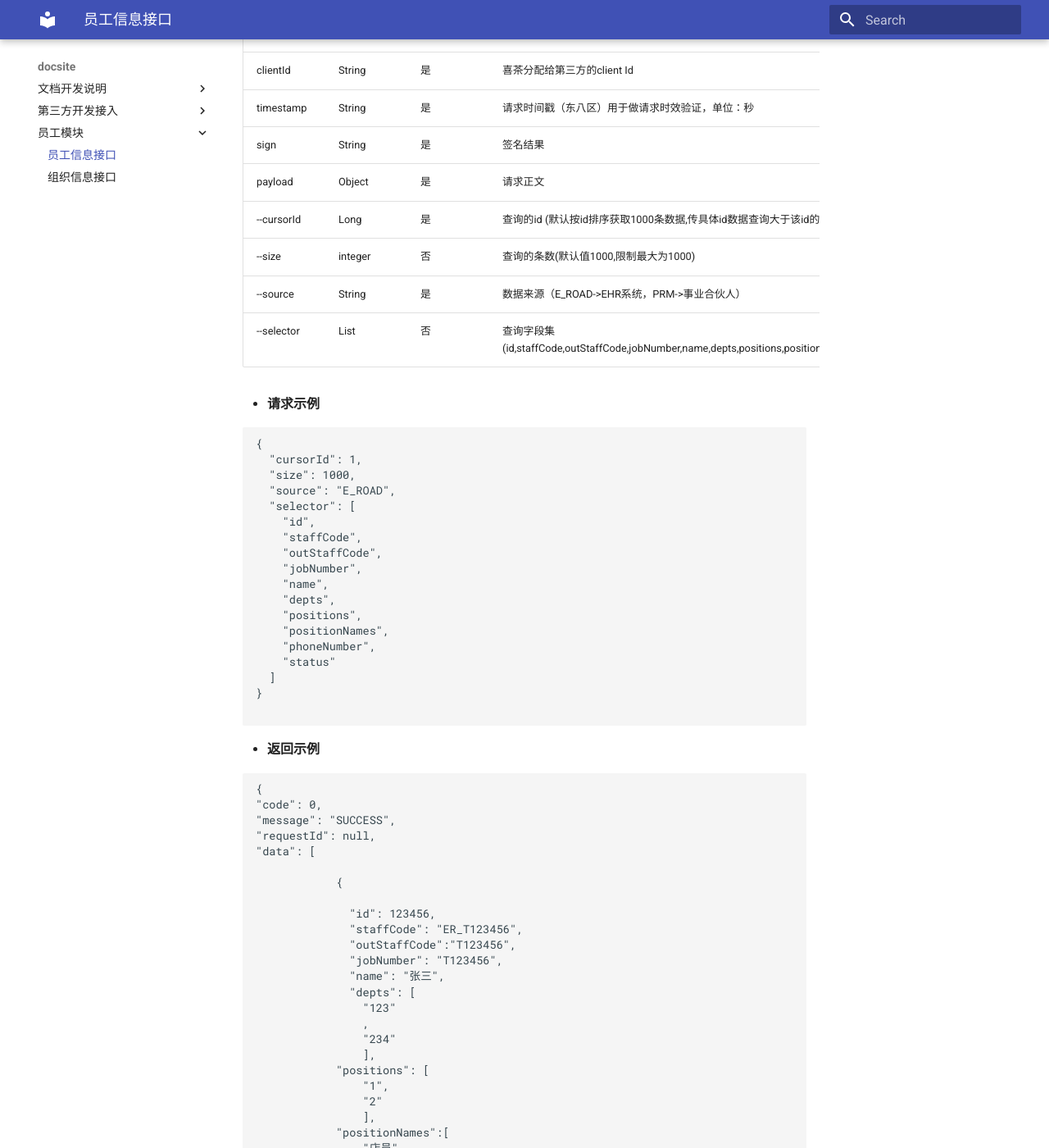
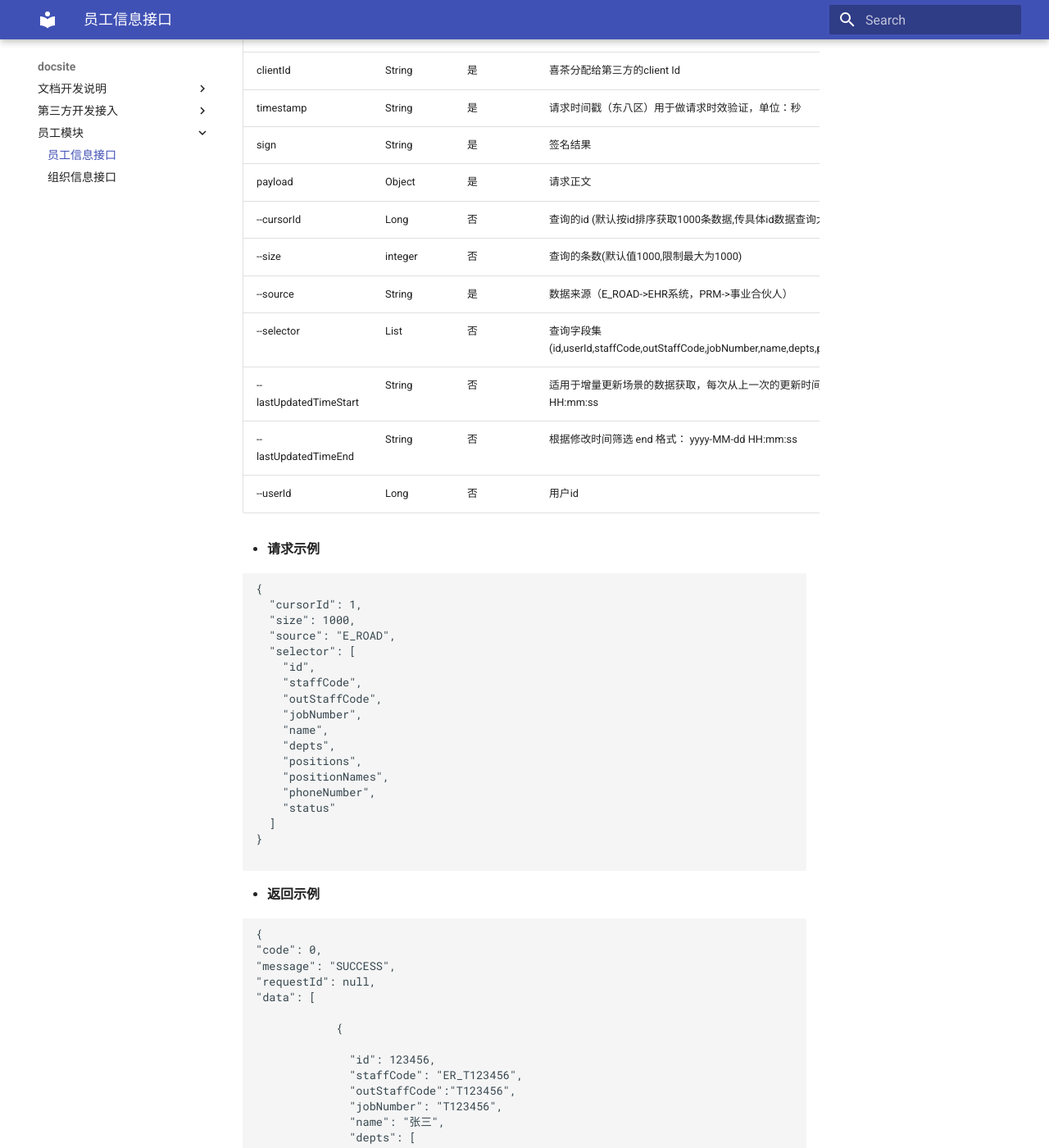
Before and after one commit to heytea/docsite, an MkDocs documentation site: the page built from docs/staff_api/index.md, in a window 1280 px wide and 1400 px high, scrolled down 346 px. Shown: the whole window at 82% size. Built offline with MkDocs 1.6.1 and Material for MkDocs 9.7.7, drawn with Linux system fonts in a browser that asks for light colours; some of the changed text lies outside the part shown.

Commit message:
修改文档描述

````diff
--- a/docs/staff_api/index.md
+++ b/docs/staff_api/index.md
@@ -6,16 +6,19 @@
 
 - **请求参数**
 
-| 参数名        | 参数类型         | 是否必填 | 参数说明                                                                                | 示例                                     |
-|:-----------|:-------------|:-----|:------------------------------------------------------------------------------------|:---------------------------------------|
-| clientId   | String       | 是    | 喜茶分配给第三方的client Id                                                                  | exampleClientId                        |
-| timestamp  | String       | 是    | 请求时间戳（东八区）用于做请求时效验证，单位：秒                                                            | 1600412480                             |
-| sign       | String       | 是    | 签名结果                                                                                | dFCBnsgzv/2h...                        |
-| payload    | Object       | 是    | 请求正文                                                                                |  |
-| --cursorId | Long         | 是    | 查询的id (默认按id排序获取1000条数据,传具体id数据查询大于该id的数据)                                          | 1                                      |
-| --size     | integer      | 否    | 查询的条数(默认值1000,限制最大为1000)                                                            | 1000                                   |
-| --source   | String       | 是    | 数据来源（E_ROAD->EHR系统，PRM->事业合伙人）                                                      | E_ROAD                                 |
-| --selector | List<String> | 否    | 查询字段集(id,staffCode,outStaffCode,jobNumber,name,depts,positions,positionNames,phoneNumber,status) |                                    |
+| 参数名                    | 参数类型         | 是否必填 | 参数说明                                                                                                    | 示例                  |
+|:-----------------------|:-------------|:-----|:--------------------------------------------------------------------------------------------------------|:--------------------|
+| clientId               | String       | 是    | 喜茶分配给第三方的client Id                                                                                      | exampleClientId     |
+| timestamp              | String       | 是    | 请求时间戳（东八区）用于做请求时效验证，单位：秒                                                                                | 1600412480          |
+| sign                   | String       | 是    | 签名结果                                                                                                    | dFCBnsgzv/2h...     |
+| payload                | Object       | 是    | 请求正文                                                                                                    |                     |
+| --cursorId             | Long         | 否    | 查询的id (默认按id排序获取1000条数据,传具体id数据查询大于该id的数据)                                                              | 1                   |
+| --size                 | integer      | 否    | 查询的条数(默认值1000,限制最大为1000)                                                                                | 1000                |
+| --source               | String       | 是    | 数据来源（E_ROAD->EHR系统，PRM->事业合伙人）                                                                          | E_ROAD              |
+| --selector             | List<String> | 否    | 查询字段集(id,userId,staffCode,outStaffCode,jobNumber,name,depts,positions,positionNames,phoneNumber,status) |                     |
+| --lastUpdatedTimeStart | String       | 否    | 适用于增量更新场景的数据获取，每次从上一次的更新时间往后增量拉取数据。格式： yyyy-MM-dd HH:mm:ss                                              | 2023-10-10 00:00:00 |
+| --lastUpdatedTimeEnd   | String       | 否    | 根据修改时间筛选 end 格式： yyyy-MM-dd HH:mm:ss                                                                    | 2023-10-10 00:00:00 |
+| --userId               | Long         | 否    | 用户id                                                                                                    | 1                   |
 
 - **请求示例**
 ```
@@ -79,16 +84,18 @@
 
 - **data的数据类型和字段说明参考**
 
-| 字段名           | 类型            | 描述                             | 示例            |
-|:--------------|:--------------|:-------------------------------|:--------------|
-| id	           | Long          | id                             | 123456        |
-| staffCode     | 	String       | 员工编码                           | ER_T123456    |
-| outStaffCode	 | String        | 源系统员工编码                        | T123456       |
-| jobNumber	    | String        | 员工工号                           | T123456       |
-| name	         | String        | 用户姓名                           | 张三            |
-| depts         | 	List<String> | 用户所属组织                         | ["123","234"] |
-| positions     | 	List<String> | 用户岗位                           | ["1","2"]     |
-| positionNames | 	List<String> | 用户岗位名称                         | ["店员","店长"]   |
-| phoneNumber   | 	String       | 用户手机号码                         | 18812341234   |
-| status	       | String        | TERMINATION-离职；ON_WORK-在职      | ON_WORK       |
-| source        | String        | 数据来源（E_ROAD->EHR系统，PRM->事业合伙人） | E_ROAD        |
+| 字段名             | 类型            | 描述                             | 示例                  |
+|:----------------|:--------------|:-------------------------------|:--------------------|
+| id	             | Long          | id                             | 123456              |
+| staffCode       | 	String       | 员工编码                           | ER_T123456          |
+| outStaffCode	   | String        | 源系统员工编码                        | T123456             |
+| jobNumber	      | String        | 员工工号                           | T123456             |
+| name	           | String        | 用户姓名                           | 张三                  |
+| depts           | 	List<String> | 用户所属组织                         | ["123","234"]       |
+| positions       | 	List<String> | 用户岗位                           | ["1","2"]           |
+| positionNames   | 	List<String> | 用户岗位名称                         | ["店员","店长"]         |
+| phoneNumber     | 	String       | 用户手机号码                         | 18812341234         |
+| status	         | String        | TERMINATION-离职；ON_WORK-在职      | ON_WORK             |
+| source          | String        | 数据来源（E_ROAD->EHR系统，PRM->事业合伙人） | E_ROAD              |
+| lastUpdatedTime | String        | 最近更新的时间                        | 2023-10-10 00:00:00 |
+|jobType|String|员工职位类型 FUNCTIONAL职能员工 STORE直营门店员工 PRM_STORE 合伙人门店员工| STORE               |
````
Also changed, not shown: other parts of docs/staff_api/index.md (+3 -1 lines), docs/dept_api/index.md (+5 -1 lines), docs/position_api/index.md (added, +57 -0 lines).
